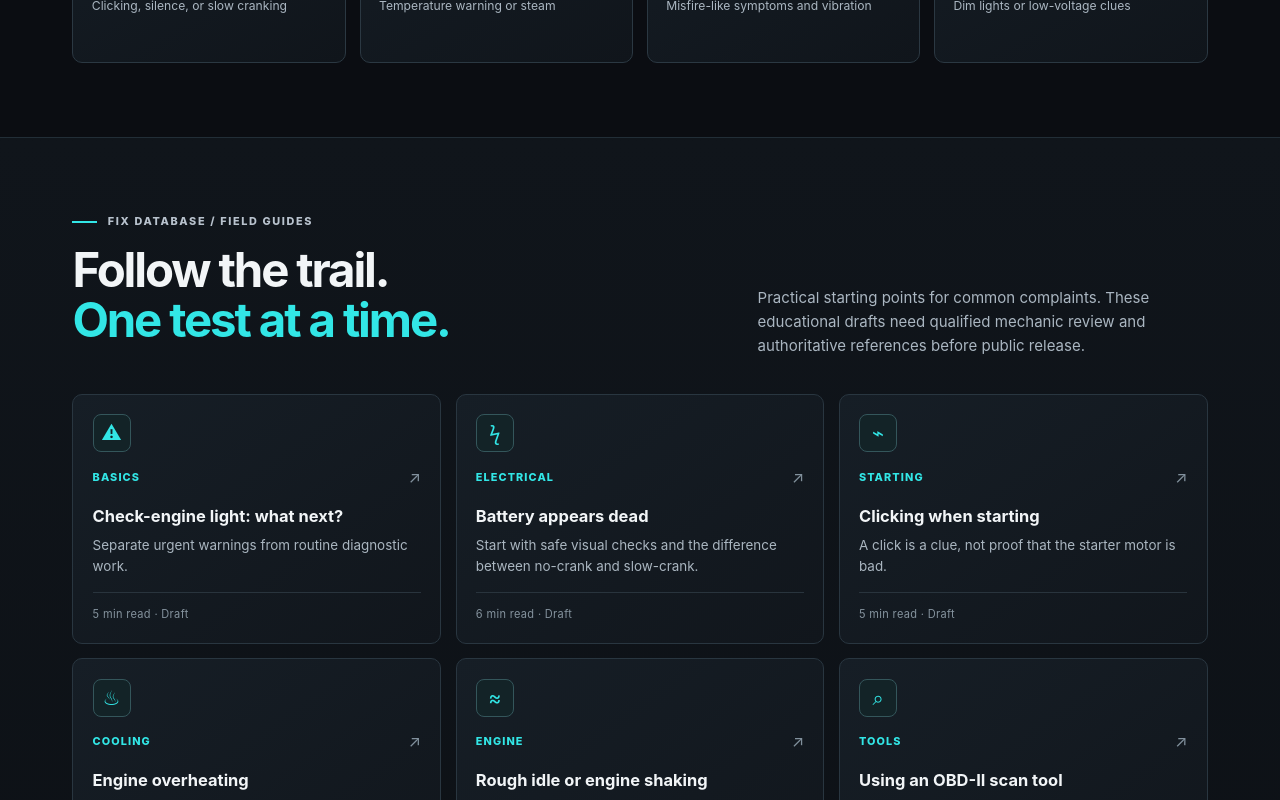
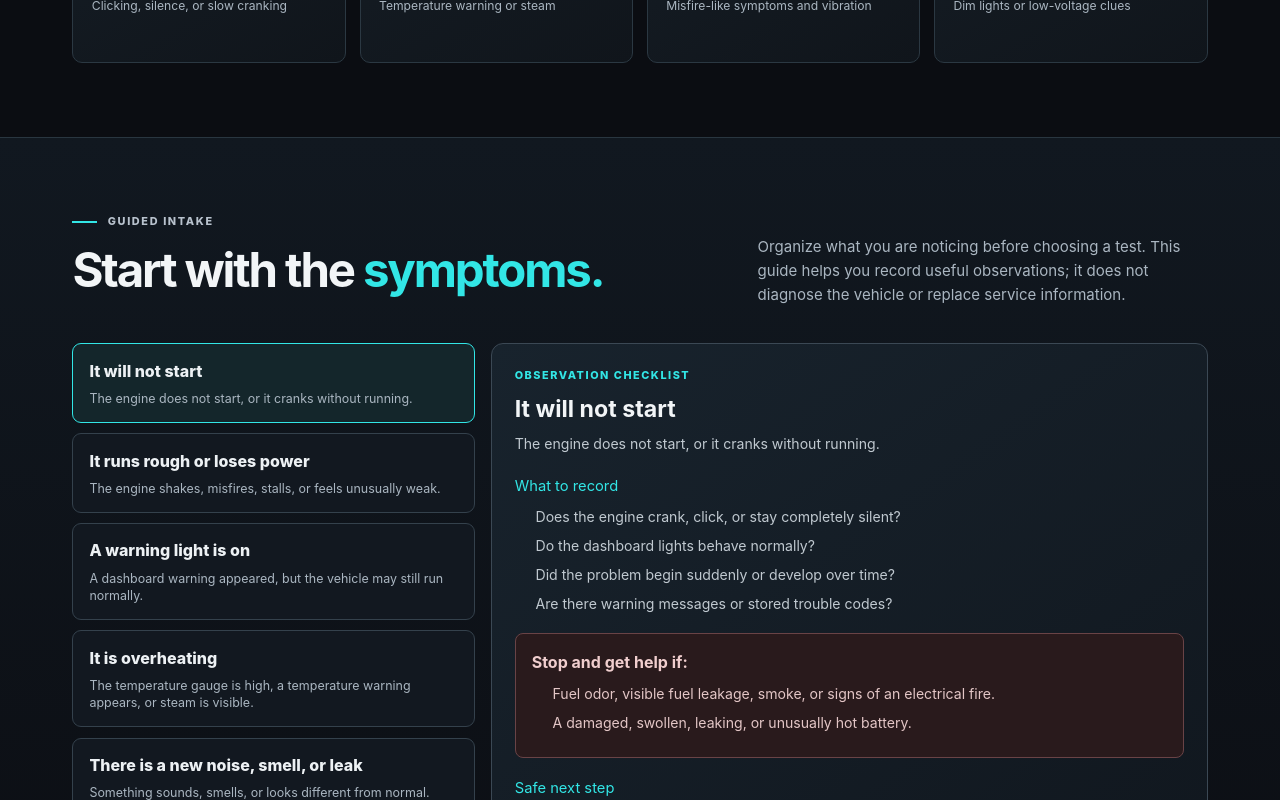
Before and after one commit to Chaotic-Minds-Collective/CR-Diagnostic-Site, a React (Vite) app: page / in a window 1280 px wide. Shown: the part 2940-3740 px from the top of the page. Built offline with nearby package versions, Linux system fonts and the light colour scheme.

Commit message:
feat: integrate guided symptom intake

```diff
--- a/src/App.tsx
+++ b/src/App.tsx
@@ -1,6 +1,7 @@
 import React, { useCallback, useState } from 'react';
 import { DetailDialog } from './components/DetailDialog';
 import { DiagnosticLab } from './components/DiagnosticLab';
+import { GuidedTriage } from './components/GuidedTriage';
 import { GuidesSection } from './components/GuidesSection';
 import { Header } from './components/Header';
 import { HeroSection } from './components/HeroSection';
@@ -77,6 +78,7 @@ export const App: React.FC = () => {
         />
         <DiagnosticLab onOpenDetail={setActiveDetail} />
         <SymptomsSection onSelectSymptom={handleSelectSymptom} />
+        <GuidedTriage />
         <GuidesSection onOpenDetail={setActiveDetail} />
         <LearningSection />
         <SafetySection />
```
